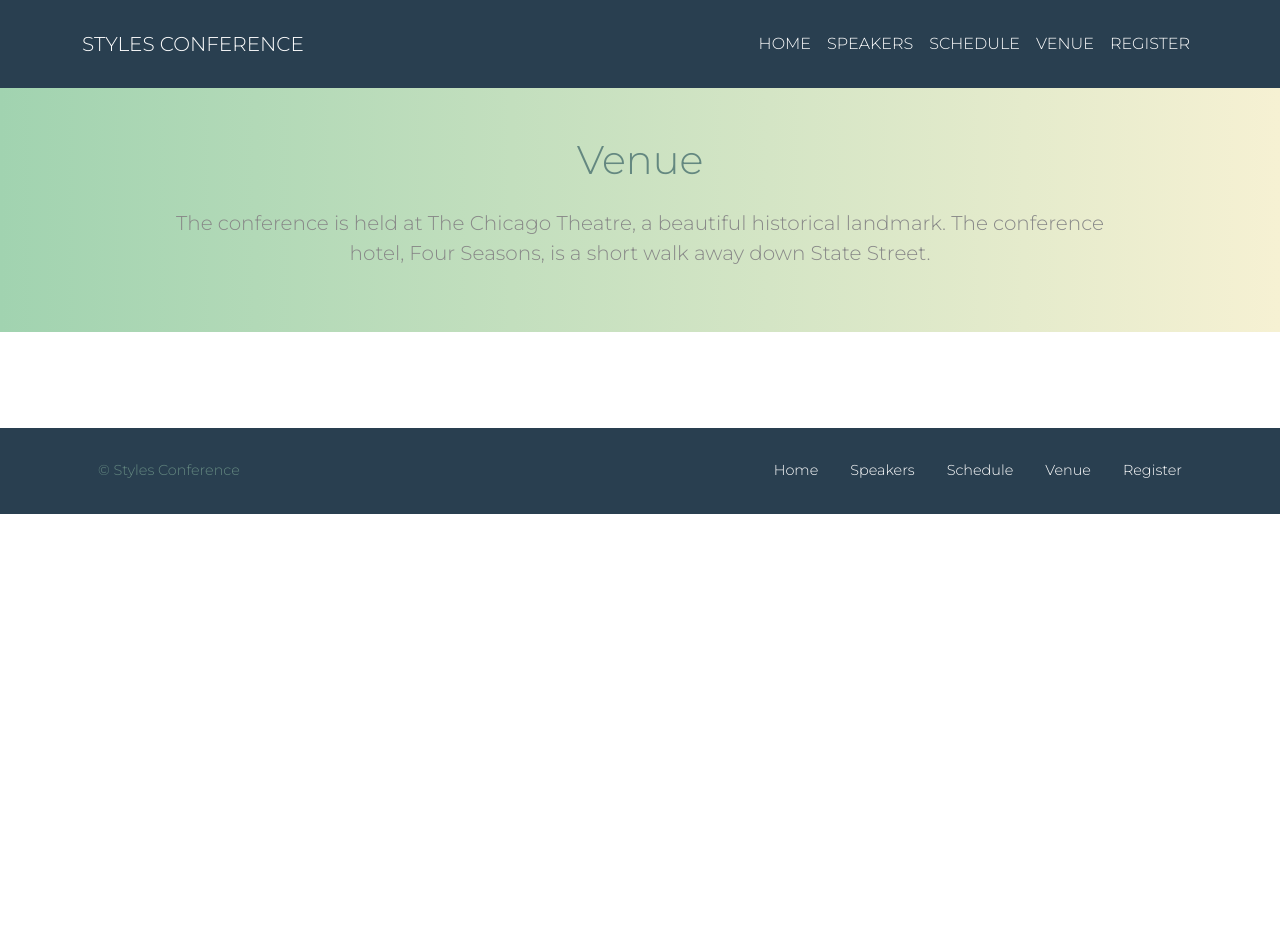
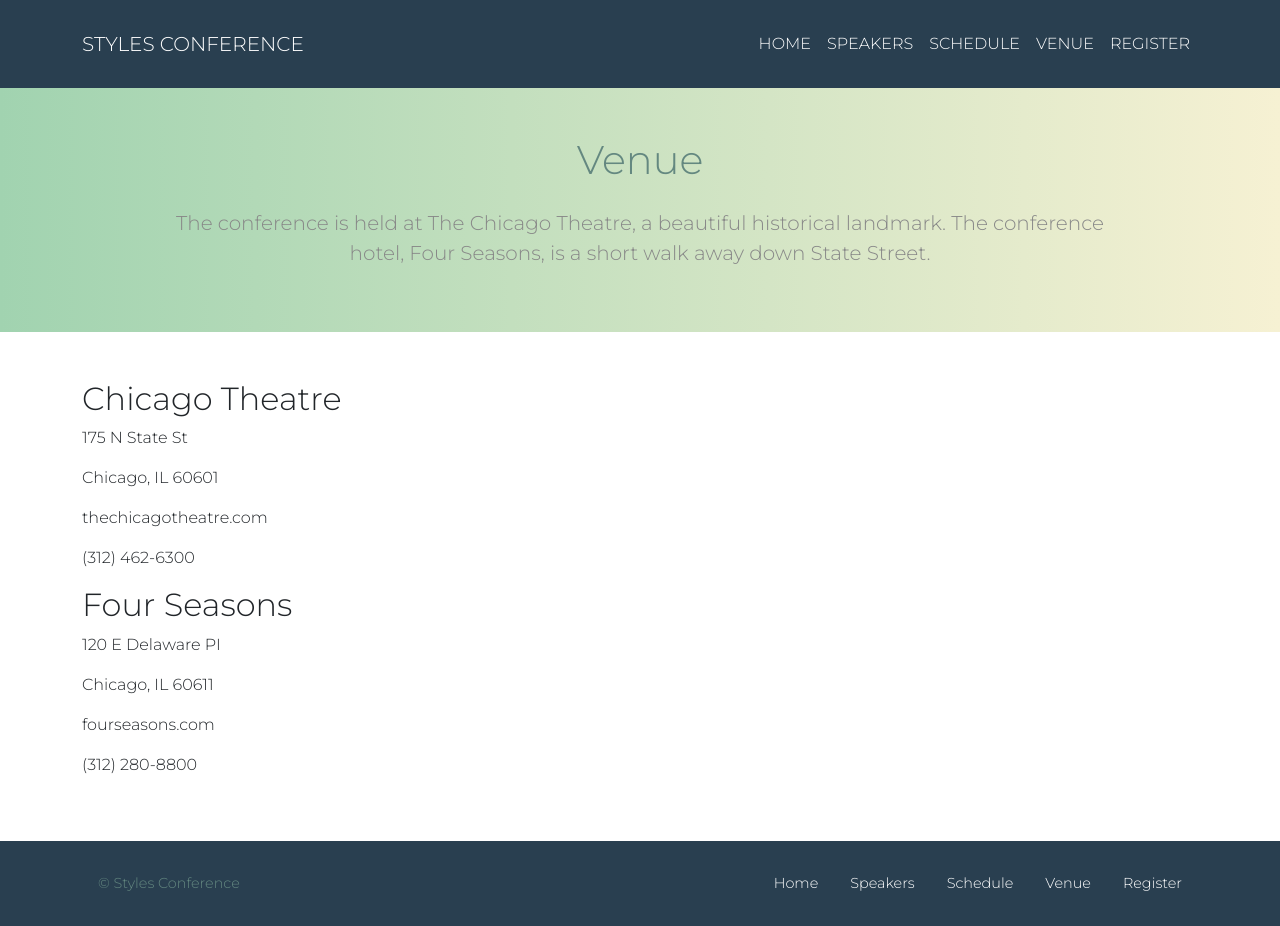
Before and after one commit to brafii/event-website, a plain HTML site: page venue.html in a window 1280 px wide. Before the commit the page ends 800 px from the top, so only its background shows below. Drawn offline with nearby package versions, Linux system fonts and the light colour scheme.

Commit message:
venue page

```diff
--- a/venue.html
+++ b/venue.html
@@ -53,8 +53,31 @@
         <div class="container">
             <div class="row">
 
-                <div class="col-md"></div>
-                <div class="col-md"></div>
+                <div class="col-md">
+                    <h2>Chicago Theatre</h2>
+                    <p>175 N State St</p>
+                    <p>Chicago, IL 60601</p>
+                    <p>thechicagotheatre.com</p>
+                    <p>(312) 462-6300</p>
+                </div>
+                <div class="col-md">
+
+                </div>
+            </div>
+
+            <div class="row">
+
+                <div class="col-md">
+                    <h2>Four Seasons</h2>
+                    <p>120 E Delaware PI</p>
+                    <p>Chicago, IL 60611</p>
+                    <p>fourseasons.com</p>
+                    <p>(312) 280-8800</p>
+                </div>
+                <div class="col-md">
+
+                </div>
+
             </div>
         </div>
       </div>
```
